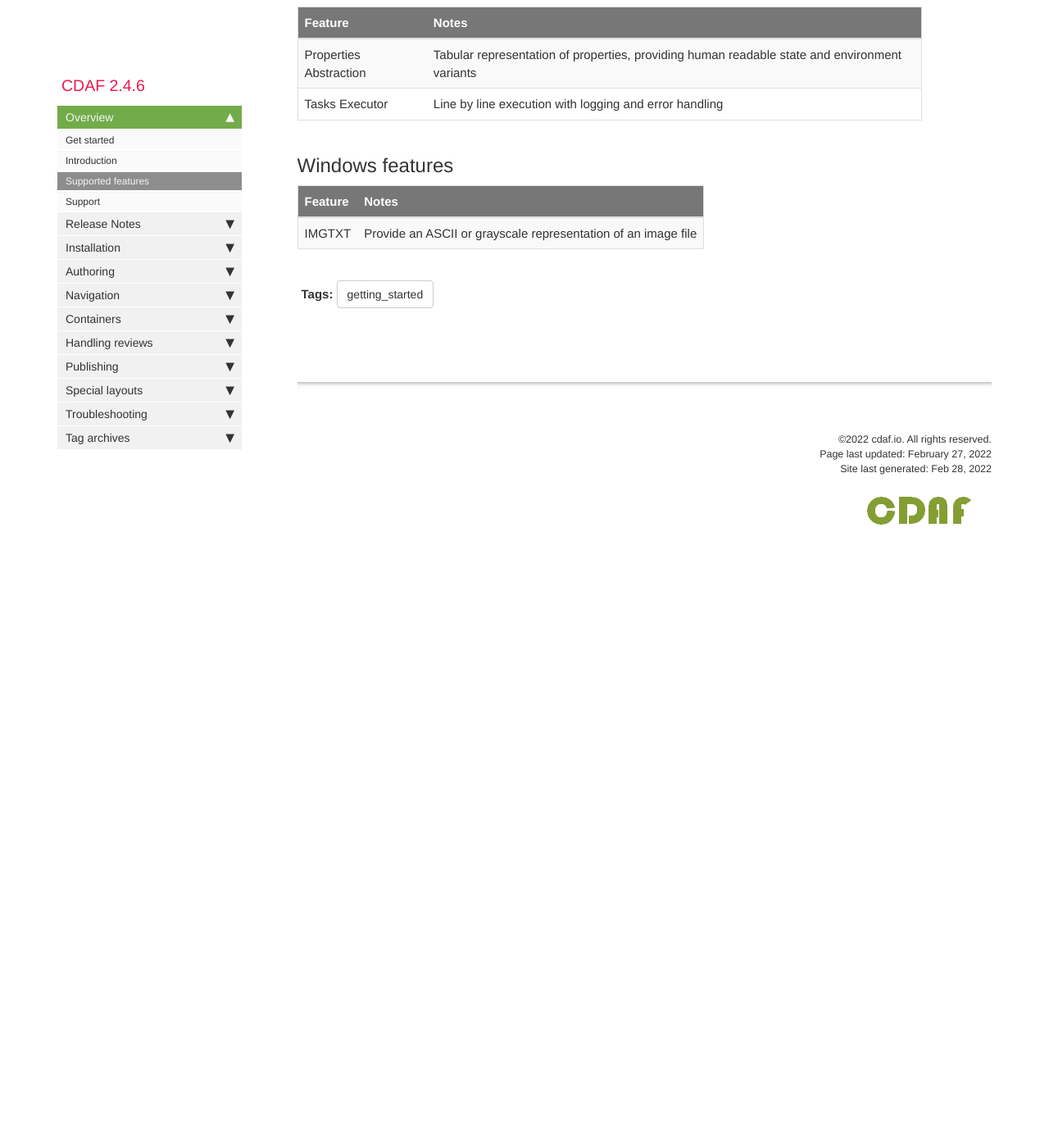
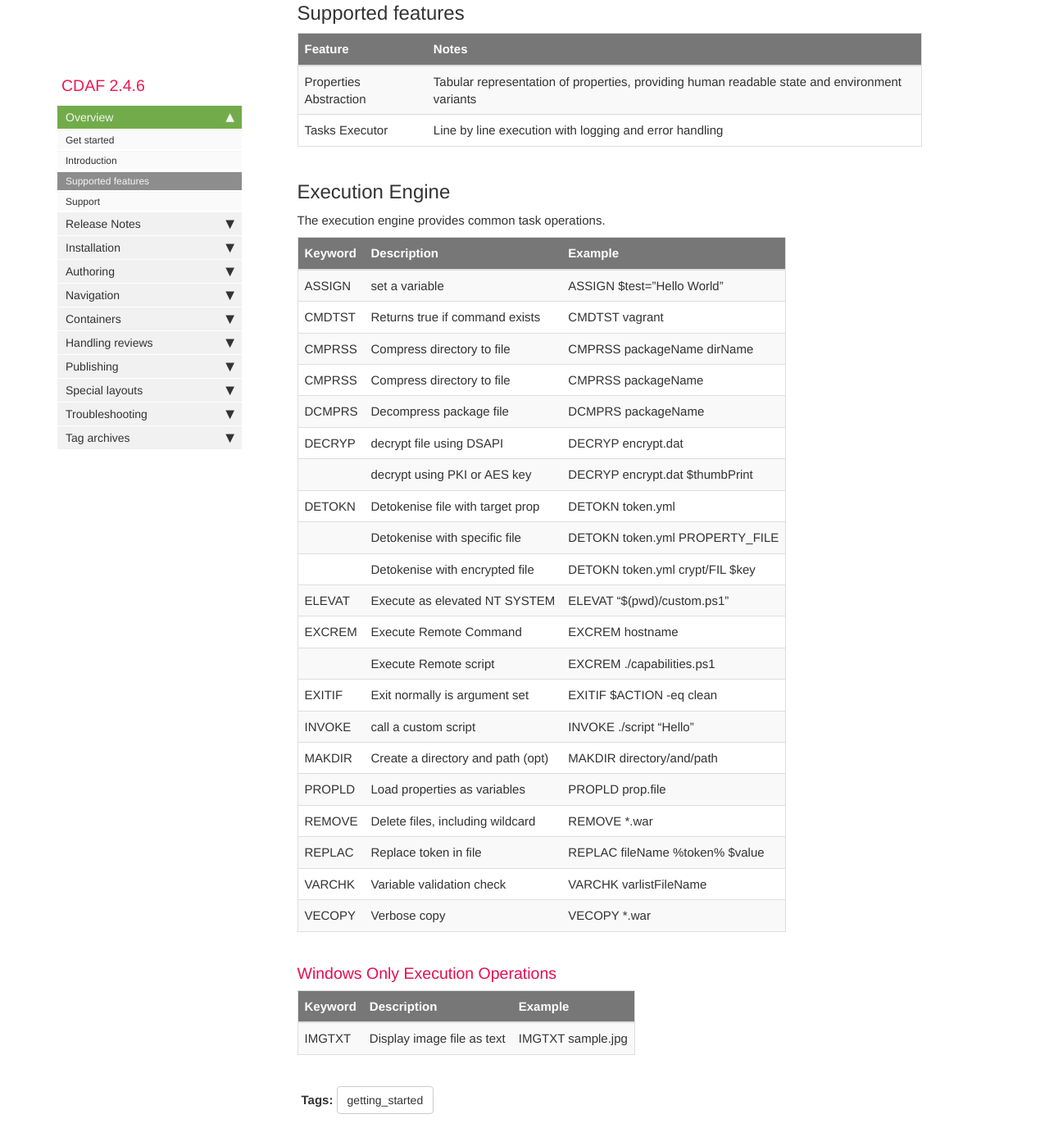
Before and after one commit to cdaf/docs.cdaf.io, a Jekyll site: the page built from pages/mydoc/mydoc_supported_features.md, in a window 1280 px wide and 1400 px high, scrolled down 380 px. Shown: the whole window at 82% size. Built offline with Jekyll 4.4.1, drawn with Linux system fonts in a browser that asks for light colours; comment, search, counter and statistics services are not loaded; before the commit the page ends 1117 px from its top, so only the background shows below that; some of the changed text lies outside the part shown.

Commit message:
Migrate operations to docs

```diff
--- a/pages/mydoc/mydoc_supported_features.md
+++ b/pages/mydoc/mydoc_supported_features.md
@@ -20,10 +20,38 @@ Feature                | Notes
 Properties Abstraction | Tabular representation of properties, providing human readable state and environment variants
 Tasks Executor         | Line by line execution with logging and error handling
 
-## Windows features
+## Execution Engine
 
-Feature | Notes
---------|-----------
-IMGTXT  | Provide an ASCII or grayscale representation of an image file
+The execution engine provides common task operations.
+
+| Keyword | Description                       | Example                         |
+| --------|-----------------------------------|---------------------------------|
+| ASSIGN  | set a variable                    | ASSIGN $test="Hello World"      |
+| CMDTST  | Returns true if command exists    | CMDTST vagrant                  |
+| CMPRSS  | Compress directory to file        | CMPRSS packageName dirName      |
+| CMPRSS  | Compress directory to file        | CMPRSS packageName              |
+| DCMPRS  | Decompress package file           | DCMPRS packageName              |
+| DECRYP  | decrypt file using DSAPI          | DECRYP encrypt.dat              |
+|         | decrypt using PKI or AES key      | DECRYP encrypt.dat $thumbPrint  |
+| DETOKN  | Detokenise file with target prop  | DETOKN token.yml                |
+|         | Detokenise with specific file     | DETOKN token.yml PROPERTY_FILE  |
+|         | Detokenise with encrypted file    | DETOKN token.yml crypt/FIL $key |
+| ELEVAT  | Execute as elevated NT SYSTEM     | ELEVAT "$(pwd)/custom.ps1"      |
+| EXCREM  | Execute Remote Command            | EXCREM hostname                 |
+|         | Execute Remote script             | EXCREM ./capabilities.ps1       |
+| EXITIF  | Exit normally is argument set     | EXITIF $ACTION -eq clean        |
+| INVOKE  | call a custom script              | INVOKE ./script "Hello"         |
+| MAKDIR  | Create a directory and path (opt) | MAKDIR directory/and/path       |
+| PROPLD  | Load properties as variables      | PROPLD prop.file                |
+| REMOVE  | Delete files, including wildcard  | REMOVE *.war                    |
+| REPLAC  | Replace token in file             | REPLAC fileName %token% $value  |
+| VARCHK  | Variable validation check         | VARCHK varlistFileName          |
+| VECOPY  | Verbose copy                      | VECOPY *.war                    |
+
+### Windows Only Execution Operations
+
+| Keyword | Description                       | Example                         |
+| --------|-----------------------------------|---------------------------------|
+| IMGTXT  | Display image file as text        | IMGTXT sample.jpg               |
 
 {% include links.html %}
```
